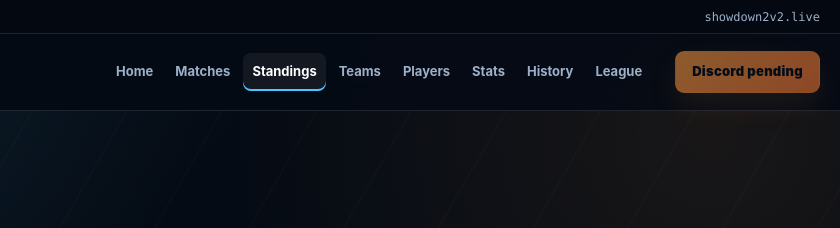
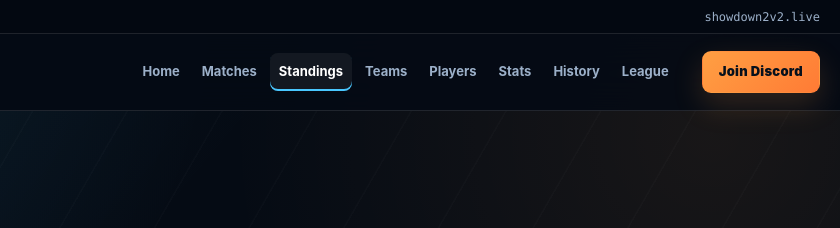
Before and after one commit to Server-World/showdown2v2-live, a plain HTML site: page standings/index.html in a window 1280 px wide. Shown: the top 228 px of the page, 440-1280 px from the left. Drawn offline with Linux system fonts and the light colour scheme.

Commit message:
Activate canonical Discord invite in Standings Hub

```diff
--- a/standings/index.html
+++ b/standings/index.html
@@ -1,6 +1,6 @@
 <!doctype html><html lang="en"><head><meta charset="utf-8"><meta name="viewport" content="width=device-width,initial-scale=1"><meta name="theme-color" content="#050b14"><title>Standings | Supersonic Showdown</title><meta name="description" content="Official Supersonic Showdown 2v2 standings across Mythic, Legend, Elite, Contender, Rookie, and Amateur divisions."><link rel="canonical" href="https://showdown2v2.live/standings/"><link rel="stylesheet" href="/site-v2.css"><script src="/site-v2.js" defer></script></head><body>
 <div class="statusbar"><div class="wrap statusbar-in"><div class="left"><span><i class="status-dot"></i>Competition hub online</span><span class="hide-mobile">Standings publish from verified league data</span></div><span class="mono">showdown2v2.live</span></div></div>
-<header class="site-header"><div class="wrap nav"><a class="brand" href="/"><img class="brand-logo" src="/assets/branding/ssl-logo.svg" alt="Supersonic Showdown" onerror="this.style.display='none';this.nextElementSibling.style.display='grid'"><span class="brand-fallback">SS</span><span class="brand-copy"><b>SUPERSONIC</b><strong>SHOWDOWN</strong></span></a><button class="mobile-toggle" aria-label="Toggle navigation" aria-expanded="false">☰</button><nav class="navlinks"><a href="/">Home</a><a href="/matches/">Matches</a><a href="/standings/" aria-current="page">Standings</a><a href="/teams/">Teams</a><a href="/players/">Players</a><a href="/stats/">Stats</a><a href="/history/">History</a><a href="/league/">League</a></nav><div class="nav-actions"><a class="btn primary disabled" href="#">Discord pending</a></div></div></header>
+<header class="site-header"><div class="wrap nav"><a class="brand" href="/"><img class="brand-logo" src="/assets/branding/ssl-logo.svg" alt="Supersonic Showdown" onerror="this.style.display='none';this.nextElementSibling.style.display='grid'"><span class="brand-fallback">SS</span><span class="brand-copy"><b>SUPERSONIC</b><strong>SHOWDOWN</strong></span></a><button class="mobile-toggle" aria-label="Toggle navigation" aria-expanded="false">☰</button><nav class="navlinks"><a href="/">Home</a><a href="/matches/">Matches</a><a href="/standings/" aria-current="page">Standings</a><a href="/teams/">Teams</a><a href="/players/">Players</a><a href="/stats/">Stats</a><a href="/history/">History</a><a href="/league/">League</a></nav><div class="nav-actions"><a class="btn primary" href="https://discord.gg/efdQJsceKb" target="_blank" rel="noopener noreferrer">Join Discord</a></div></div></header>
 <main><section class="page-hero"><div class="wrap"><div class="breadcrumbs"><a href="/">Home</a><span>/</span><span>Standings</span></div><p class="eyebrow">Competitive order</p><h1>STANDINGS <span class="accent">HUB.</span></h1><p class="lede">Six divisions, one source of competitive truth. Records shown here will be the same verified records used by the league system.</p></div></section>
 <section class="section"><div class="wrap"><div class="section-head"><div><p class="eyebrow">Division tables</p><h2>Choose your tier.</h2><p>Wins, losses, win percentage, goals for and against, differential and streak. No placeholder teams and no reconstructed records.</p></div><div class="section-actions"><span class="chip live">Read-only publisher</span><span class="chip"><span data-generated>Awaiting export</span></span></div></div><div class="tabs" role="tablist" aria-label="Standings divisions"><button class="tab active" style="--tab-color:var(--pink)" data-tier="mythic">Mythic</button><button class="tab" style="--tab-color:var(--purple)" data-tier="legend">Legend</button><button class="tab" style="--tab-color:var(--blue)" data-tier="elite">Elite</button><button class="tab" style="--tab-color:var(--orange)" data-tier="contender">Contender</button><button class="tab" style="--tab-color:var(--green)" data-tier="rookie">Rookie</button><button class="tab" style="--tab-color:var(--red)" data-tier="amateur">Amateur</button></div><div class="table-wrap"><table><thead><tr><th>#</th><th>Team</th><th>W</th><th>L</th><th>Win %</th><th>GF</th><th>GA</th><th>Diff</th><th>Streak</th></tr></thead><tbody id="standings-body"><tr class="empty-row"><td colspan="9">Loading verified league snapshot…</td></tr></tbody></table></div><div class="table-note">Last data snapshot: <span data-generated>Awaiting first verified export</span></div></div></section>
 <section class="section alt"><div class="wrap"><div class="tier-grid"><article class="tier" style="--tc:var(--pink)"><span class="code">T1</span><b>Mythic</b><p>Premier division with open weekly scheduling under the current rulebook.</p></article><article class="tier" style="--tc:var(--purple)"><span class="code">T2</span><b>Legend</b><p>Upper-division structured league competition.</p></article><article class="tier" style="--tc:var(--blue)"><span class="code">T3</span><b>Elite</b><p>Experienced teams competing inside the Saturday league window.</p></article><article class="tier" style="--tc:var(--orange)"><span class="code">T4</span><b>Contender</b><p>The proving ground for teams climbing toward the upper divisions.</p></article><article class="tier" style="--tc:var(--green)"><span class="code">T5</span><b>Rookie</b><p>Structured development through official league play.</p></article><article class="tier" style="--tc:var(--red)"><span class="code">T6</span><b>Amateur</b><p>The entry point into organized Supersonic Showdown competition.</p></article></div></div></section></main>
```
